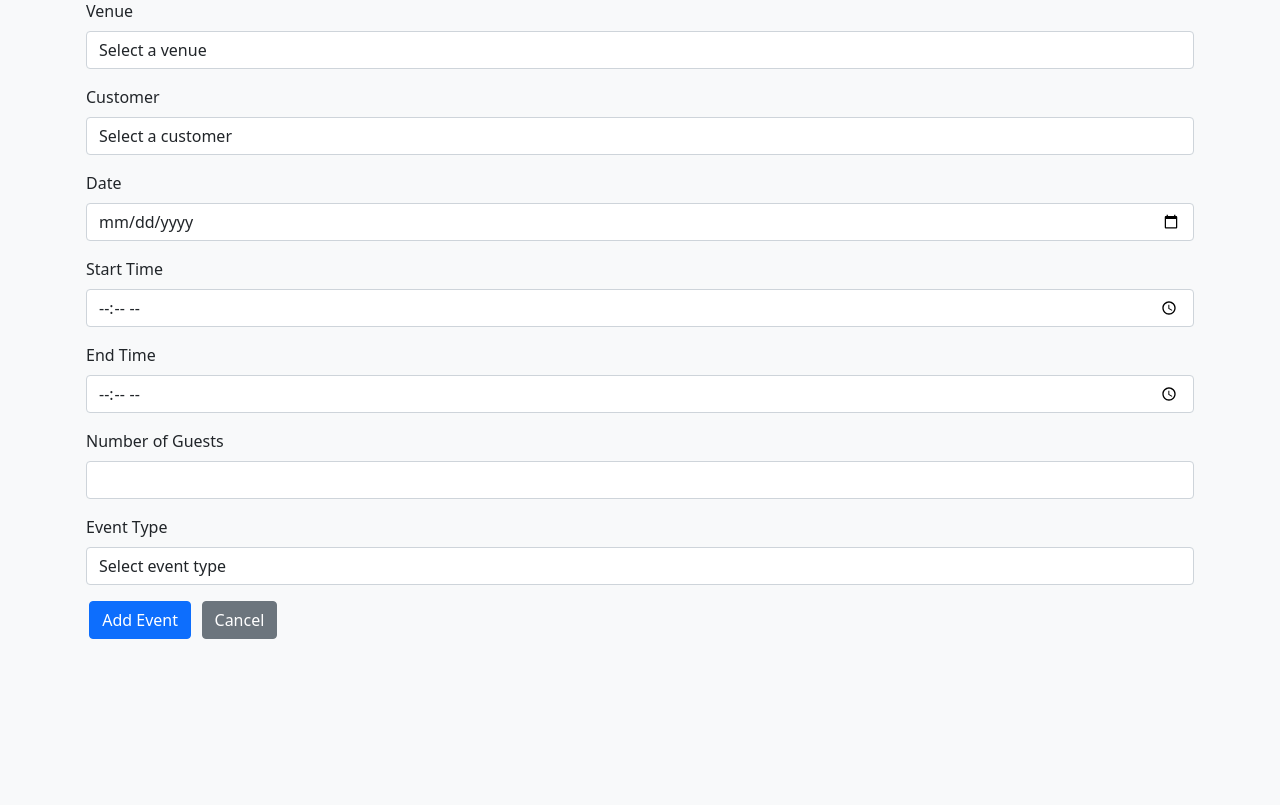
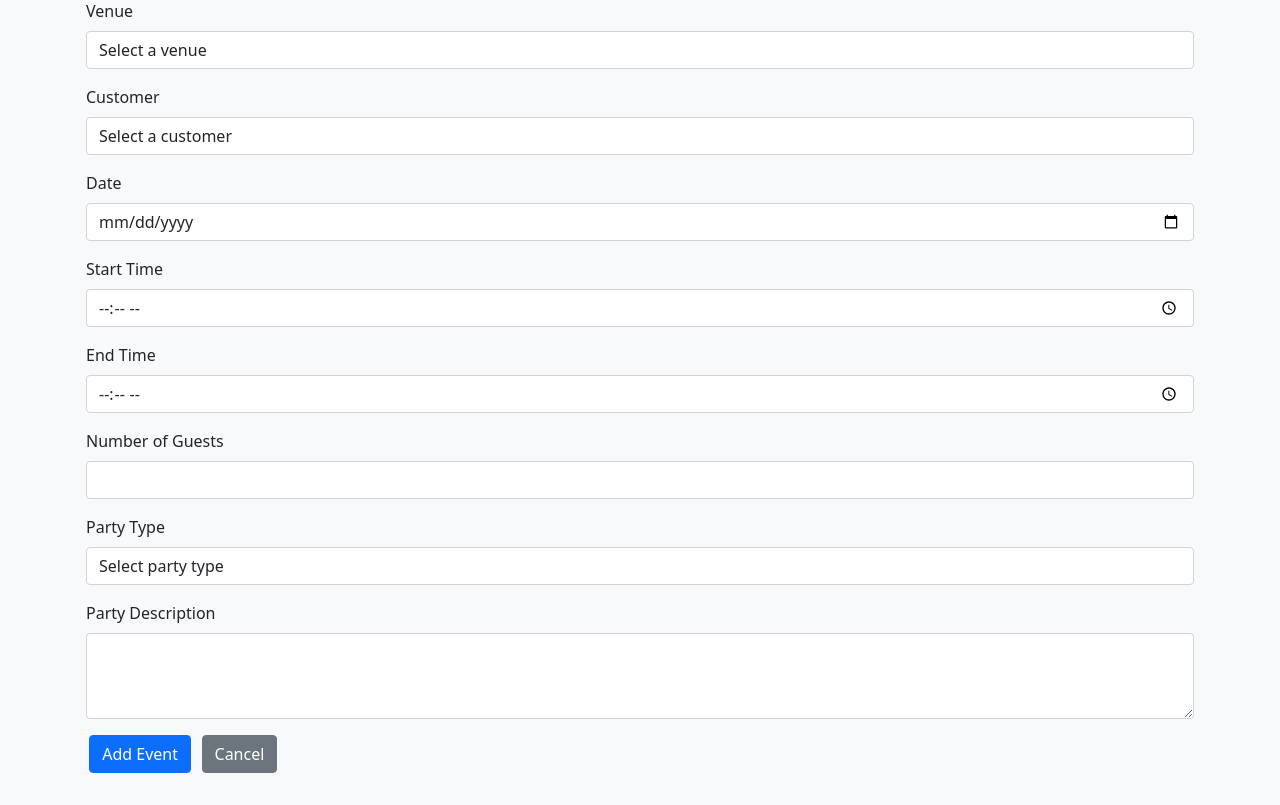
Before and after one commit to kortregt/cs4750-party-planner, a FastAPI app: template templates/events/add.html in a window 1280 px wide. Shown: the part 241-1046 px from the top of the page. Before the commit the page ends 880 px from the top, so only its background shows below. Run offline with FastAPI, Linux system fonts and the light colour scheme; the template is opened without the code that fills it, so the values that code supplies are empty; parts of the project's set-up code (start-up, migrations or seed data) failed here and were passed over.

Commit message:
correct party types & add party description field when creating booking

```diff
--- a/templates/events/add.html
+++ b/templates/events/add.html
@@ -45,14 +45,24 @@
     </div>
 
     <div class="mb-3">
-        <label for="event_type" class="form-label">Event Type</label>
+        <label for="event_type" class="form-label">Party Type</label>
         <select name="event_type" id="event_type" class="form-control" required>
-            <option value="">Select event type</option>
-            <option value="Birthday">Birthday</option>
+            <option value="">Select party type</option>
+            <option value="Graduation">Graduation</option>
             <option value="Wedding">Wedding</option>
             <option value="Corporate">Corporate</option>
-            <option value="Other">Other</option>
+            <option value="Birthday">Birthday</option>
+            <option value="Quinceañera">Quinceañera</option>
+            <option value="Holiday">Holiday</option>
+            <option value="Baby Shower">Baby Shower</option>
+            <option value="Anniversary">Anniversary</option>
+            <option value="Misc">Misc</option>
         </select>
+    </div>
+
+    <div class="mb-3">
+        <label for="party_description" class="form-label">Party Description</label>
+        <textarea name="party_description" id="party_description" class="form-control" rows="3" required></textarea>
     </div>
 
     <button type="submit" class="btn btn-primary">Add Event</button>
```
Also changed, not shown: routes/events.py (+72 -68 lines).
